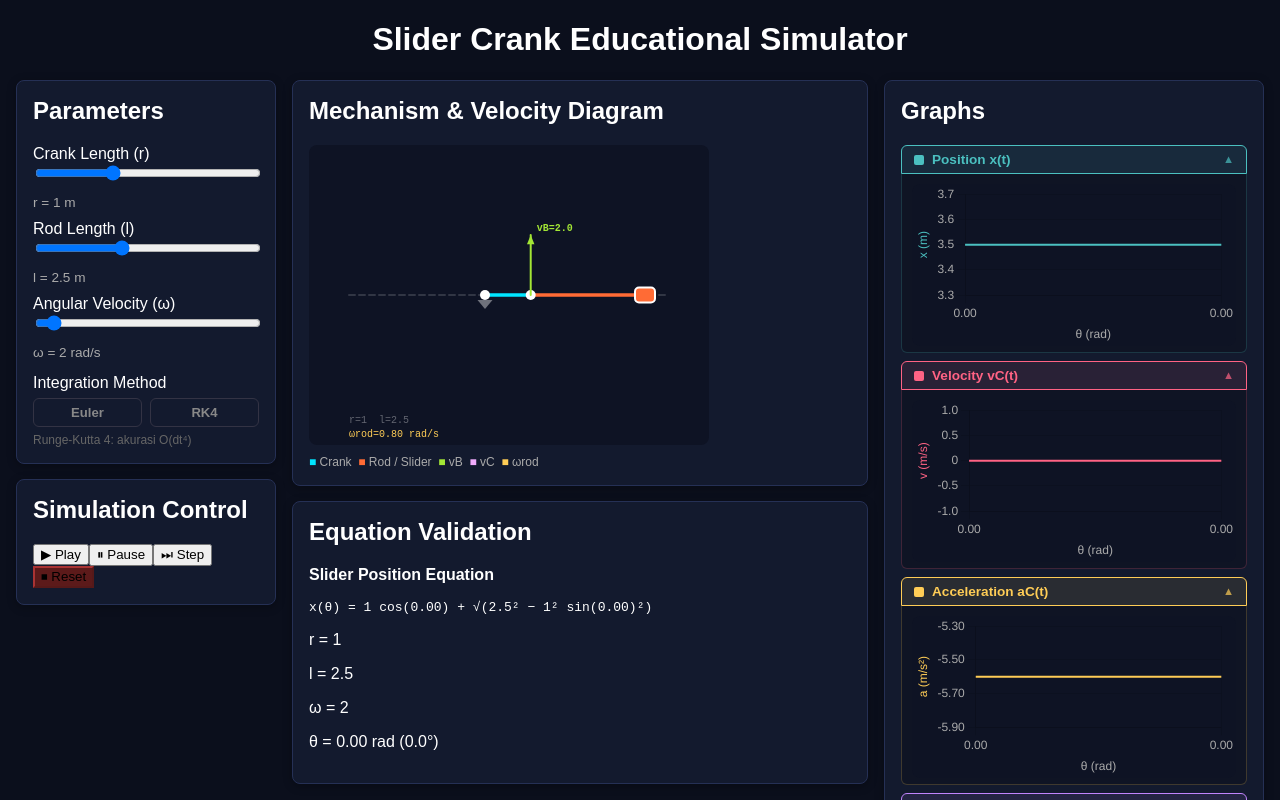
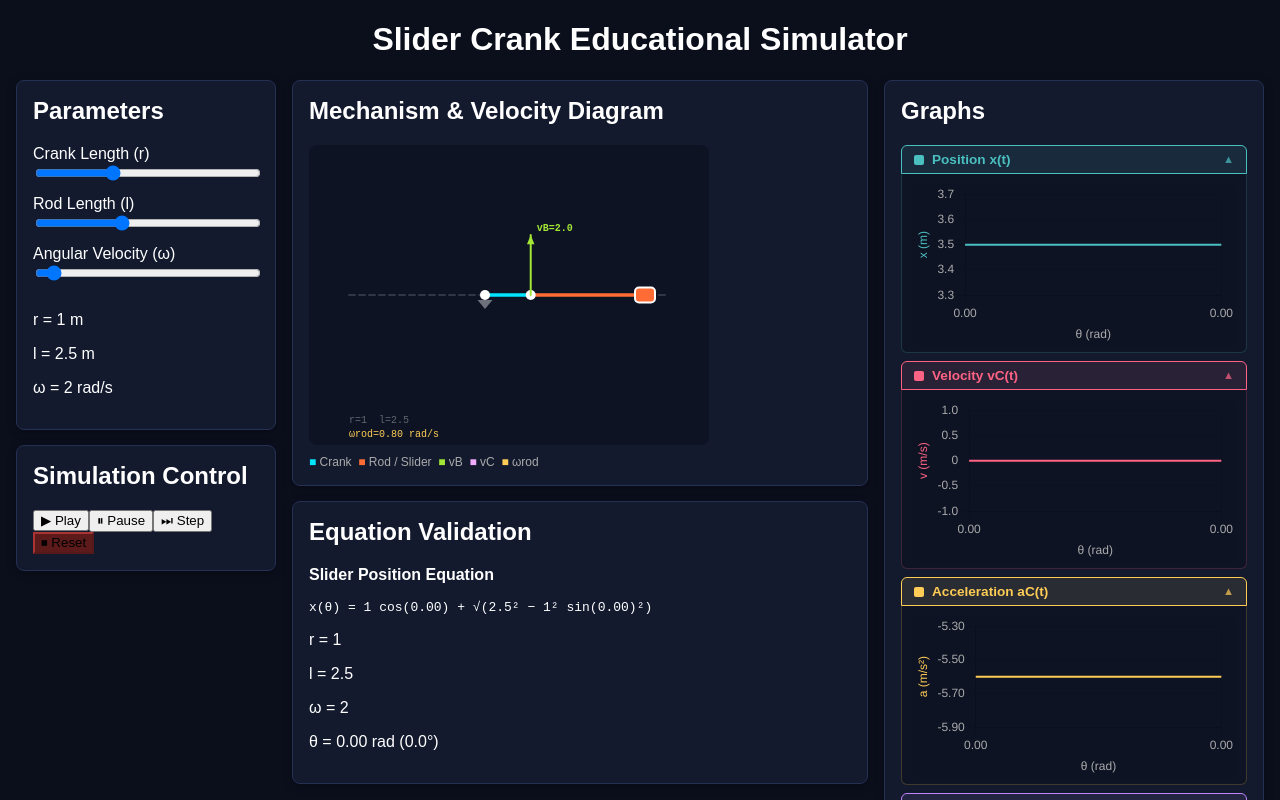
Before and after one commit to raihanrr17/Simulasi-Slider-Crank, a React (Vite) app: page / in a window 1280 px wide. Shown: the top 800 px of the page. Built offline with nearby package versions, Linux system fonts and the light colour scheme.

Commit message:
Refactor ControlPanel component structure

```diff
--- a/src/components/ControlPanel.jsx
+++ b/src/components/ControlPanel.jsx
@@ -1,42 +1,30 @@
-export default function ControlPanel({ r, l, omega, method, setR, setL, setOmega, setMethod }) {
-  return (
+
+export default function ControlPanel({r,l,omega,setR,setL,setOmega}){
+
+return(
+
 <div className="panel">
+
 <h2>Parameters</h2>
 
 <label>Crank Length (r)</label>
 <input type="range" min="0.5" max="2" step="0.1" value={r}
-        onChange={e => setR(parseFloat(e.target.value))} />
-      <p style={{ margin: "0 0 10px", fontSize: "0.85rem", color: "#aaa" }}>r = {r} m</p>
+onChange={e=>setR(parseFloat(e.target.value))}/>
 
 <label>Rod Length (l)</label>
 <input type="range" min="1" max="5" step="0.1" value={l}
-        onChange={e => setL(parseFloat(e.target.value))} />
-      <p style={{ margin: "0 0 10px", fontSize: "0.85rem", color: "#aaa" }}>l = {l} m</p>
+onChange={e=>setL(parseFloat(e.target.value))}/>
 
 <label>Angular Velocity (ω)</label>
 <input type="range" min="1" max="20" step="1" value={omega}
-        onChange={e => setOmega(parseFloat(e.target.value))} />
-      <p style={{ margin: "0 0 14px", fontSize: "0.85rem", color: "#aaa" }}>ω = {omega} rad/s</p>
+onChange={e=>setOmega(parseFloat(e.target.value))}/>
 
-      <label style={{ display: "block", marginBottom: 6 }}>Integration Method</label>
-      <div style={{ display: "flex", gap: 8 }}>
-        {["euler", "rk4"].map(m => (
-          <button key={m} onClick={() => setMethod(m)} style={{
-            flex: 1, padding: "6px 0", borderRadius: 6, cursor: "pointer",
-            fontWeight: "bold", fontSize: "0.82rem",
-            background: method === m ? (m === "euler" ? "#00e5ff22" : "#c084fc22") : "transparent",
-            border: `1px solid ${method === m ? (m === "euler" ? "#00e5ff" : "#c084fc") : "#334"}`,
-            color: method === m ? (m === "euler" ? "#00e5ff" : "#c084fc") : "#888",
-          }}>
-            {m === "euler" ? "Euler" : "RK4"}
-          </button>
-        ))}
+<p>r = {r} m</p>
+<p>l = {l} m</p>
+<p>ω = {omega} rad/s</p>
+
 </div>
-      <p style={{ margin: "6px 0 0", fontSize: "0.75rem", color: "#666" }}>
-        {method === "euler"
-          ? "Euler: sederhana, akurasi O(dt)"
-          : "Runge-Kutta 4: akurasi O(dt⁴)"}
-      </p>
-    </div>
+
 )
+
 }
```
Lines whose indentation alone changed are shown as unchanged.
